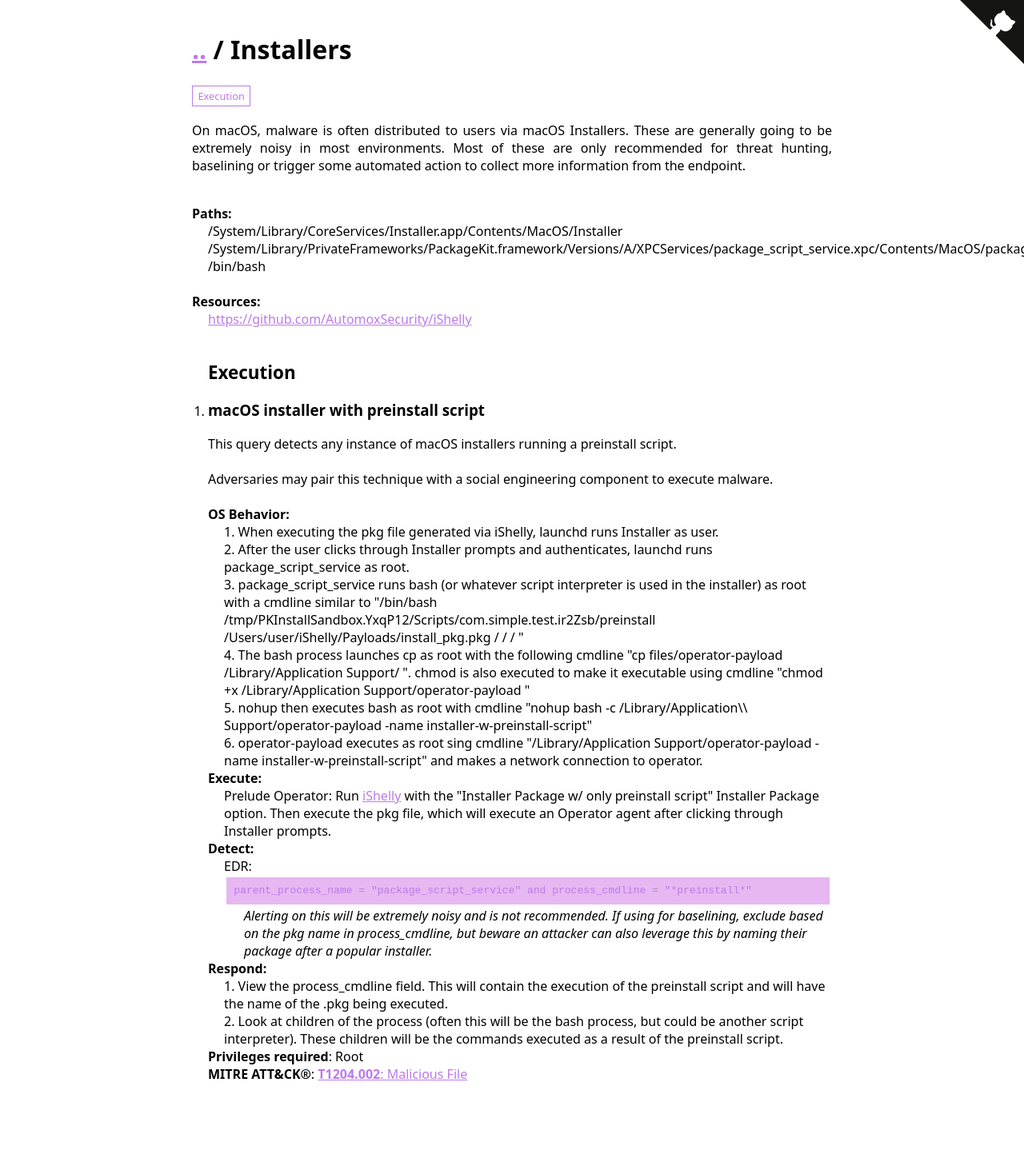
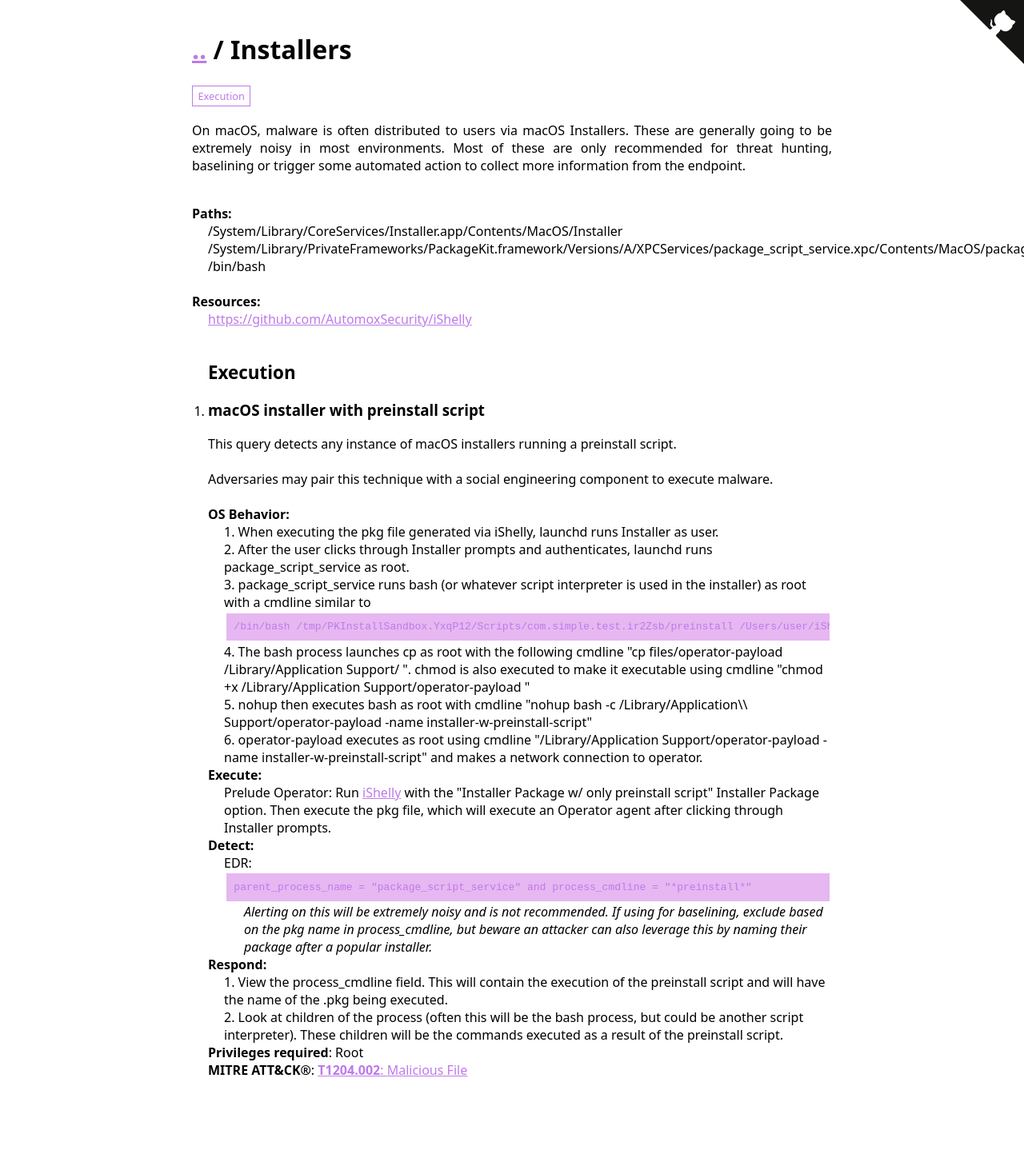
Before and after one commit to iThreatopedia/iThreatopedia.github.io, a Jekyll site: the page built from _iThreatopedia/macOS/installers.md, in a window 1280 px wide. Shown: the whole page at 80% size. Built offline with Jekyll 4.4.1, drawn with Linux system fonts in a browser that asks for light colours.

```diff
--- a/_iThreatopedia/macOS/installers.md
+++ b/_iThreatopedia/macOS/installers.md
@@ -20,10 +20,10 @@ Commands:
     Behaviors:
       - Step: When executing the pkg file generated via iShelly, launchd runs Installer as user.
       - Step: After the user clicks through Installer prompts and authenticates, launchd runs package_script_service as root.
-      - Step: package_script_service runs bash (or whatever script interpreter is used in the installer) as root with a cmdline similar to "/bin/bash /tmp/PKInstallSandbox.YxqP12/Scripts/com.simple.test.ir2Zsb/preinstall /Users/user/iShelly/Payloads/install_pkg.pkg / / / "
+      - Step: package_script_service runs bash (or whatever script interpreter is used in the installer) as root with a cmdline similar to <pre><code>/bin/bash /tmp/PKInstallSandbox.YxqP12/Scripts/com.simple.test.ir2Zsb/preinstall /Users/user/iShelly/Payloads/install_pkg.pkg / / / </code></pre>
       - Step: The bash process launches cp as root with the following cmdline "cp files/operator-payload /Library/Application Support/ ". chmod is also executed to make it executable using cmdline "chmod +x /Library/Application Support/operator-payload "
       - Step: nohup then executes bash as root with cmdline "nohup bash -c /Library/Application\\ Support/operator-payload -name installer-w-preinstall-script"
-      - Step: operator-payload executes as root sing cmdline "/Library/Application Support/operator-payload -name installer-w-preinstall-script" and makes a network connection to operator.
+      - Step: operator-payload executes as root using cmdline "/Library/Application Support/operator-payload -name installer-w-preinstall-script" and makes a network connection to operator.
     Execute:
       - Prelude Operator: Run <a href="https://github.com/AutomoxSecurity/iShelly">iShelly</a> with the "Installer Package w/ only preinstall script" Installer Package option. Then execute the pkg file, which will execute an Operator agent after clicking through Installer prompts.
     Detect:
```
